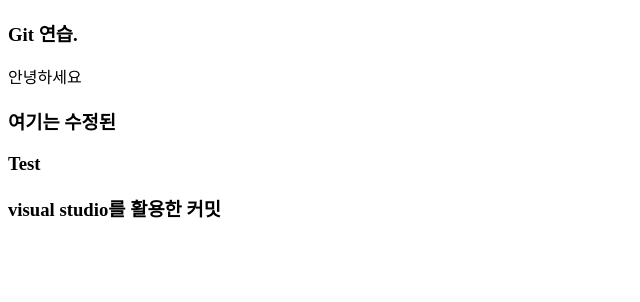
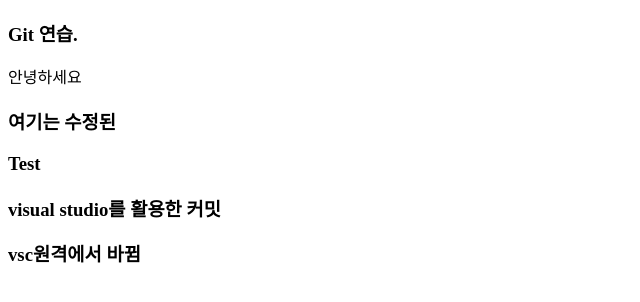
Before and after one commit to 882Eunae/html, a plain HTML site: page html/index.html in a window 1280 px wide. Shown: the whole page, without its empty margins (0-640 px from the left). Drawn offline with Linux system fonts and the light colour scheme.

Commit message:
Update index.html

```diff
--- a/html/index.html
+++ b/html/index.html
@@ -12,5 +12,6 @@
   <h3>여기는 수정된</h3>
   <h3>Test</h3>
   <h3>visual studio를 활용한 커밋</h3>
+  <h3>vsc원격에서 바뀜</h3>
 </body>
 </html>
```
